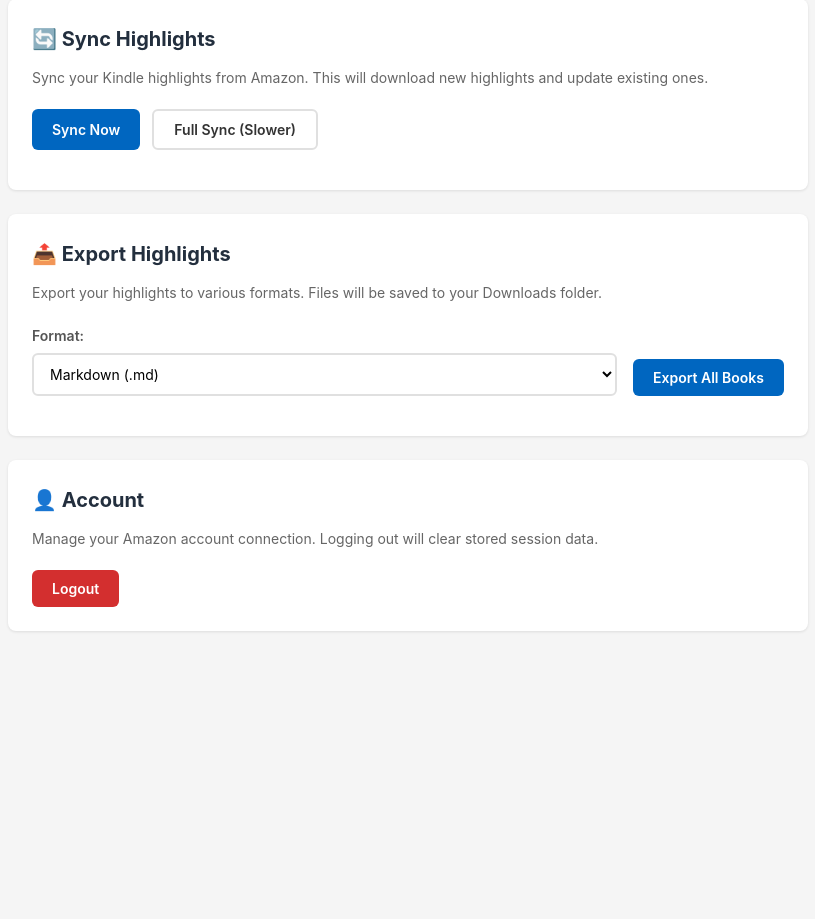
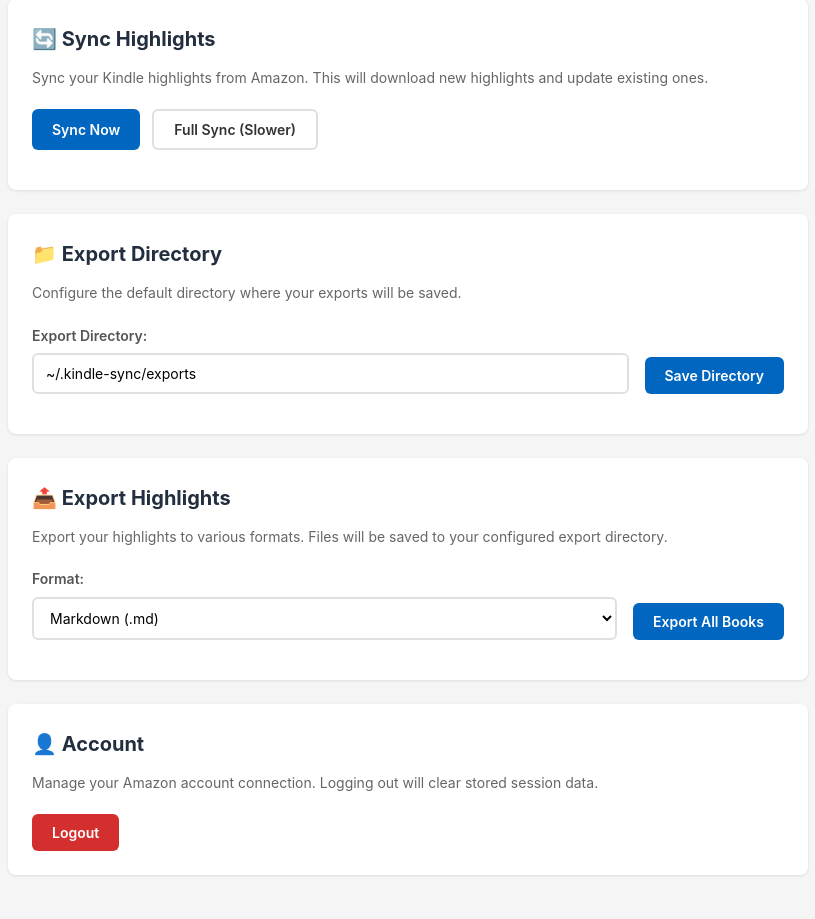
Before and after one commit to nindalf/kindle-highlight-sync, a Flask app: page /settings in a window 1280 px wide. Shown: the part 406-1325 px from the top of the page, without its empty margins (52-867 px from the left). Before the commit the page ends 1038 px from the top, so only its background shows below. Run offline with Flask 3, Linux system fonts and the light colour scheme; data that the repository does not hold is empty; parts of the project's set-up code (start-up, migrations or seed data) failed here and were passed over.

Commit message:
Add export location

```diff
--- a/src/kindle_sync/cli.py
+++ b/src/kindle_sync/cli.py
@@ -160,7 +160,7 @@ def sync(ctx: click.Context, full: bool, books: str | None) -> None:
 
 
 @main.command()
-@click.argument("output_dir", type=click.Path())
+@click.argument("output_dir", type=click.Path(), default=Config.DEFAULT_EXPORT_DIR)
 @click.option(
     "--format",
     type=click.Choice(["markdown", "json", "csv"], case_sensitive=False),
--- a/src/kindle_sync/templates/web/settings.html
+++ b/src/kindle_sync/templates/web/settings.html
@@ -1,8 +1,5 @@
-{% extends "base.html" %}
-
-{% block title %}Settings - Kindle Highlights{% endblock %}
-
-{% block content %}
+{% extends "base.html" %} {% block title %}Settings - Kindle Highlights{%
+endblock %} {% block content %}
 <div class="settings-container">
     <h2>Settings</h2>
 
@@ -18,24 +15,61 @@
     <div class="settings-section">
         <h3>🔄 Sync Highlights</h3>
         <p class="section-description">
-            Sync your Kindle highlights from Amazon. This will download new highlights and update existing ones.
+            Sync your Kindle highlights from Amazon. This will download new
+            highlights and update existing ones.
         </p>
         <div class="action-buttons">
-            <button id="sync-btn" class="btn btn-primary" onclick="syncHighlights()">
+            <button
+                id="sync-btn"
+                class="btn btn-primary"
+                onclick="syncHighlights()"
+            >
                 Sync Now
             </button>
-            <button id="full-sync-btn" class="btn btn-secondary" onclick="syncHighlights(true)">
+            <button
+                id="full-sync-btn"
+                class="btn btn-secondary"
+                onclick="syncHighlights(true)"
+            >
                 Full Sync (Slower)
             </button>
         </div>
         <div id="sync-result"></div>
     </div>
 
+    <!-- Export Directory Section -->
+    <div class="settings-section">
+        <h3>📁 Export Directory</h3>
+        <p class="section-description">
+            Configure the default directory where your exports will be saved.
+        </p>
+        <div class="export-dir-form">
+            <div class="form-group">
+                <label for="export-directory">Export Directory:</label>
+                <input
+                    type="text"
+                    id="export-directory"
+                    class="form-control"
+                    placeholder="Loading..."
+                />
+            </div>
+            <button
+                id="save-dir-btn"
+                class="btn btn-primary"
+                onclick="saveExportDirectory()"
+            >
+                Save Directory
+            </button>
+        </div>
+        <div id="export-dir-result"></div>
+    </div>
+
     <!-- Export Section -->
     <div class="settings-section">
         <h3>📤 Export Highlights</h3>
         <p class="section-description">
-            Export your highlights to various formats. Files will be saved to your Downloads folder.
+            Export your highlights to various formats. Files will be saved to
+            your configured export directory.
         </p>
         <div class="export-form">
             <div class="form-group">
@@ -46,7 +80,11 @@
                     <option value="CSV">CSV (.csv)</option>
                 </select>
             </div>
-            <button id="export-btn" class="btn btn-primary" onclick="exportHighlights()">
+            <button
+                id="export-btn"
+                class="btn btn-primary"
+                onclick="exportHighlights()"
+            >
                 Export All Books
             </button>
         </div>
@@ -57,7 +95,8 @@
     <div class="settings-section">
         <h3>👤 Account</h3>
         <p class="section-description">
-            Manage your Amazon account connection. Logging out will clear stored session data.
+            Manage your Amazon account connection. Logging out will clear stored
+            session data.
         </p>
         <button id="logout-btn" class="btn btn-danger" onclick="logout()">
             Logout
@@ -153,6 +192,13 @@
         margin-bottom: 16px;
     }
 
+    .export-dir-form {
+        display: flex;
+        align-items: flex-end;
+        gap: 16px;
+        margin-bottom: 16px;
+    }
+
     .export-form {
         display: flex;
         align-items: flex-end;
@@ -221,70 +267,148 @@
 </style>
 
 <script>
-    // Load status on page load
-    document.addEventListener('DOMContentLoaded', loadStatus);
+    // Load status and export directory on page load
+    document.addEventListener("DOMContentLoaded", () => {
+        loadStatus();
+        loadExportDirectory();
+    });
+
+    async function loadExportDirectory() {
+        try {
+            const response = await fetch("/api/export-directory");
+            const data = await response.json();
+
+            if (data.success) {
+                document.getElementById("export-directory").value =
+                    data.data.export_directory;
+            }
+        } catch (error) {
+            document.getElementById("export-dir-result").innerHTML = `
+                <div class="alert alert-error">Failed to load export directory: ${error.message}</div>
+            `;
+        }
+    }
+
+    async function saveExportDirectory() {
+        const saveDirBtn = document.getElementById("save-dir-btn");
+        const exportDirInput = document.getElementById("export-directory");
+        const resultDiv = document.getElementById("export-dir-result");
+
+        const exportDir = exportDirInput.value.trim();
+
+        if (!exportDir) {
+            resultDiv.innerHTML = `
+                <div class="alert alert-error">Please enter a valid export directory</div>
+            `;
+            return;
+        }
+
+        saveDirBtn.disabled = true;
+        resultDiv.innerHTML = '<div class="alert alert-info">Saving...</div>';
+
+        try {
+            const response = await fetch("/api/export-directory", {
+                method: "POST",
+                headers: {
+                    "Content-Type": "application/json",
+                },
+                body: JSON.stringify({ export_directory: exportDir }),
+            });
+
+            const data = await response.json();
+
+            if (data.success) {
+                resultDiv.innerHTML = `
+                    <div class="alert alert-success">${data.message}</div>
+                `;
+                // Clear the message after 3 seconds
+                setTimeout(() => {
+                    resultDiv.innerHTML = "";
+                }, 3000);
+            } else {
+                resultDiv.innerHTML = `
+                    <div class="alert alert-error">${data.message || data.error}</div>
+                `;
+            }
+        } catch (error) {
+            resultDiv.innerHTML = `
+                <div class="alert alert-error">Failed to save: ${error.message}</div>
+            `;
+        } finally {
+            saveDirBtn.disabled = false;
+        }
+    }
 
     async function loadStatus() {
         try {
-            const response = await fetch('/api/status');
+            const response = await fetch("/api/status");
             const data = await response.json();
 
             const statusHtml = `
                 <div class="status-item">
                     <span class="status-label">Authentication Status:</span>
-                    <span class="status-badge ${data.authenticated ? 'authenticated' : 'not-authenticated'}">
-                        ${data.authenticated ? '✓ Authenticated' : '✗ Not Authenticated'}
+                    <span class="status-badge ${data.authenticated ? "authenticated" : "not-authenticated"}">
+                        ${data.authenticated ? "✓ Authenticated" : "✗ Not Authenticated"}
                     </span>
                 </div>
-                ${data.session_age ? `
+                ${
+                    data.session_age
+                        ? `
                 <div class="status-item">
                     <span class="status-label">Session Age:</span>
                     <span class="status-value">${data.session_age}</span>
                 </div>
-                ` : ''}
-                ${data.last_sync ? `
+                `
+                        : ""
+                }
+                ${
+                    data.last_sync
+                        ? `
                 <div class="status-item">
                     <span class="status-label">Last Sync:</span>
                     <span class="status-value">${new Date(data.last_sync).toLocaleString()}</span>
                 </div>
-                ` : ''}
+                `
+                        : ""
+                }
             `;
 
-            document.getElementById('status-info').innerHTML = statusHtml;
+            document.getElementById("status-info").innerHTML = statusHtml;
         } catch (error) {
-            document.getElementById('status-info').innerHTML = `
+            document.getElementById("status-info").innerHTML = `
                 <div class="alert alert-error">Failed to load status: ${error.message}</div>
             `;
         }
     }
 
     async function syncHighlights(full = false) {
-        const syncBtn = document.getElementById('sync-btn');
-        const fullSyncBtn = document.getElementById('full-sync-btn');
-        const resultDiv = document.getElementById('sync-result');
+        const syncBtn = document.getElementById("sync-btn");
+        const fullSyncBtn = document.getElementById("full-sync-btn");
+        const resultDiv = document.getElementById("sync-result");
 
         // Disable buttons
         syncBtn.disabled = true;
         fullSyncBtn.disabled = true;
 
-        resultDiv.innerHTML = '<div class="alert alert-info">Syncing... This may take a minute.</div>';
+        resultDiv.innerHTML =
+            '<div class="alert alert-info">Syncing... This may take a minute.</div>';
 
         try {
-            const response = await fetch('/api/sync', {
-                method: 'POST',
+            const response = await fetch("/api/sync", {
+                method: "POST",
                 headers: {
-                    'Content-Type': 'application/json',
+                    "Content-Type": "application/json",
                 },
-                body: JSON.stringify({ full: full })
+                body: JSON.stringify({ full: full }),
             });
 
             const data = await response.json();
 
             if (data.success) {
-                let detailsHtml = '';
+                let detailsHtml = "";
                 if (data.data.books && data.data.books.length > 0) {
                     detailsHtml = '<div class="sync-details">';
-                    data.data.books.forEach(book => {
+                    data.data.books.forEach((book) => {
                         detailsHtml += `
                             <div class="sync-book">
                                 <div class="sync-book-title">${book.title}</div>
@@ -294,7 +418,7 @@
                             </div>
                         `;
                     });
-                    detailsHtml += '</div>';
+                    detailsHtml += "</div>";
                 }
 
                 resultDiv.innerHTML = `
@@ -302,7 +426,7 @@
                         ${data.message}
                         <br><strong>${data.data.books_synced}</strong> books synced
                         · <strong>${data.data.new_highlights}</strong> new highlights
-                        ${data.data.deleted_highlights > 0 ? `· <strong>${data.data.deleted_highlights}</strong> deleted` : ''}
+                        ${data.data.deleted_highlights > 0 ? `· <strong>${data.data.deleted_highlights}</strong> deleted` : ""}
                     </div>
                     ${detailsHtml}
                 `;
@@ -325,26 +449,46 @@
     }
 
     async function exportHighlights() {
-        const exportBtn = document.getElementById('export-btn');
-        const formatSelect = document.getElementById('export-format');
-        const resultDiv = document.getElementById('export-result');
+        const exportBtn = document.getElementById("export-btn");
+        const formatSelect = document.getElementById("export-format");
+        const resultDiv = document.getElementById("export-result");
 
         const format = formatSelect.value;
-        const downloadsPath = getDownloadsPath();
+
+        // Get the configured export directory
+        let exportDir;
+        try {
+            const dirResponse = await fetch("/api/export-directory");
+            const dirData = await dirResponse.json();
+            if (dirData.success) {
+                exportDir = dirData.data.export_directory;
+            } else {
+                resultDiv.innerHTML = `
+                    <div class="alert alert-error">Failed to get export directory</div>
+                `;
+                return;
+            }
+        } catch (error) {
+            resultDiv.innerHTML = `
+                <div class="alert alert-error">Failed to get export directory: ${error.message}</div>
+            `;
+            return;
+        }
 
         exportBtn.disabled = true;
-        resultDiv.innerHTML = '<div class="alert alert-info">Exporting...</div>';
+        resultDiv.innerHTML =
+            '<div class="alert alert-info">Exporting...</div>';
 
         try {
-            const response = await fetch('/api/export', {
-                method: 'POST',
+            const response = await fetch("/api/export", {
+                method: "POST",
                 headers: {
-                    'Content-Type': 'application/json',
+                    "Content-Type": "application/json",
                 },
                 body: JSON.stringify({
-                    output_dir: downloadsPath,
-                    format: format
-                })
+                    output_dir: exportDir,
+                    format: format,
+                }),
             });
 
             const data = await response.json();
@@ -353,7 +497,7 @@
                 resultDiv.innerHTML = `
                     <div class="alert alert-success">
                         ${data.message}
-                        <br><strong>${data.data.files_created.length}</strong> files created in ${downloadsPath}
+                        <br><strong>${data.data.files_created.length}</strong> files created in ${exportDir}
                     </div>
                 `;
             } else {
@@ -371,19 +515,24 @@
     }
 
     async function logout() {
-        if (!confirm('Are you sure you want to logout? This will clear your stored session.')) {
+        if (
+            !confirm(
+                "Are you sure you want to logout? This will clear your stored session.",
+            )
+        ) {
             return;
         }
 
-        const logoutBtn = document.getElementById('logout-btn');
-        const resultDiv = document.getElementById('logout-result');
+        const logoutBtn = document.getElementById("logout-btn");
+        const resultDiv = document.getElementById("logout-result");
 
         logoutBtn.disabled = true;
-        resultDiv.innerHTML = '<div class="alert alert-info">Logging out...</div>';
+        resultDiv.innerHTML =
+            '<div class="alert alert-info">Logging out...</div>';
 
         try {
-            const response = await fetch('/api/auth/logout', {
-                method: 'POST'
+            const response = await fetch("/api/auth/logout", {
+                method: "POST",
             });
 
             const data = await response.json();
@@ -407,19 +556,6 @@
             logoutBtn.disabled = false;
         }
     }
-
-    function getDownloadsPath() {
-        // Try to determine downloads path based on platform
-        // This is a simple heuristic - server will use this path
-        const userAgent = navigator.userAgent.toLowerCase();
-        if (userAgent.includes('mac')) {
-            return `${window.location.protocol}//${window.location.host}/tmp/exports`;
-        } else if (userAgent.includes('win')) {
-            return `${window.location.protocol}//${window.location.host}/tmp/exports`;
-        } else {
-            return `${window.location.protocol}//${window.location.host}/tmp/exports`;
-        }
-    }
 </script>
 
 {% endblock %}
```
Also changed, not shown: src/kindle_sync/services/auth_service.py (+17 -7 lines), src/kindle_sync/services/database_service.py (+31 -2 lines), src/kindle_sync/services/export_service.py (+89 -47 lines), src/kindle_sync/services/scraper_service.py (+7 -3 lines), src/kindle_sync/services/sync_service.py (+21 -12 lines), src/kindle_sync/web.py (+63 -5 lines), tests/services/test_database_service.py (+1 -1 lines), tests/services/test_export_service.py (+1 -1 lines), README.md, 1 other file.
